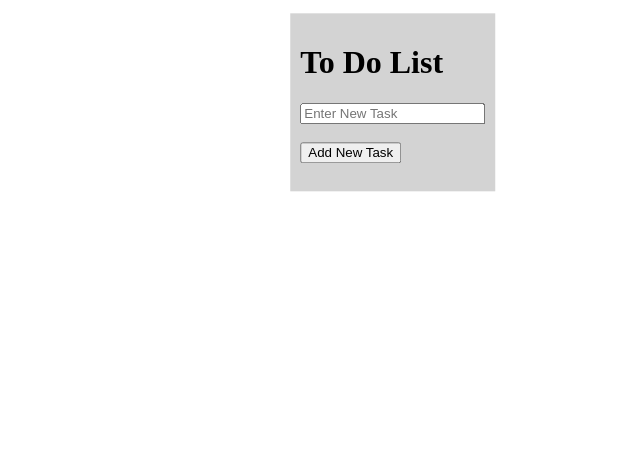
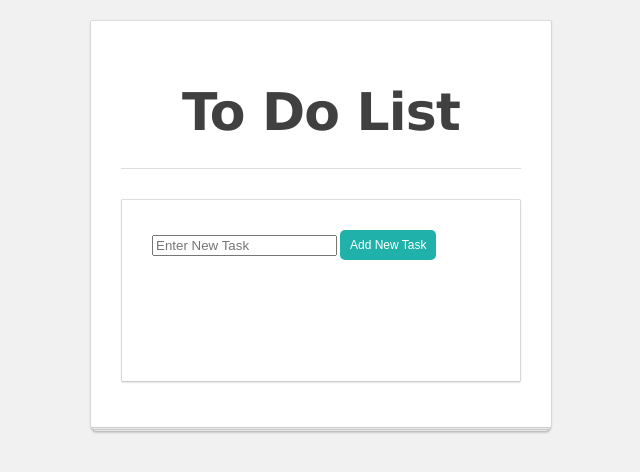
Before and after one commit to FullHouseTeam/todo-list, an Angular app: page / in a window 1280 px wide. Shown: the top 472 px of the page, without its empty margins (319-959 px from the left). Built offline with nearby package versions, Linux system fonts and the light colour scheme.

Commit message:
feat: addStyles

```diff
--- a/src/app/app.component.html
+++ b/src/app/app.component.html
@@ -1,5 +1,5 @@
 <header>
-  <style>
+  <style type="text/css">
     .centered-div {
       position: absolute;
       top: 5%;
@@ -15,8 +15,8 @@
 </header>
 <body >
 
-  <div class="centered-div">
-    <h1>
+  <div class="todo-app">
+    <h1 class="app-title">
       To Do List
     </h1>
     <app-list>
--- a/src/app/list/list.component.html
+++ b/src/app/list/list.component.html
@@ -1,10 +1,20 @@
-<input type="text" placeholder="Enter New Task" #task />
-<br>
-<br>
-<button (click)="addTask(task.value)">Add New Task</button>
+<div class="todo-item">
+    <div class="todo-app">
+        <input class="todo-input" type="text" placeholder="Enter New Task" #task />
+        <button class="btn" (click)="addTask(task.value)">Add New Task</button>
+            <br>
 <br>
 <br>
 
-<ul *ngFor="let item of items">
-<li>{{item.name}} <button (click)="removeTask(item.id)">Remove</button></li>
-</ul>
+<br>
+
+        <ul >
+            <li *ngFor="let item of items">
+                <div class="todo-item">
+                    {{item.name}}
+                    <button class="btn btn-red" (click)="removeTask(item.id)">Remove</button>
+                </div>
+            </li>
+        </ul>
+</div>
+</div>
--- a/src/styles.scss
+++ b/src/styles.scss
@@ -1 +1,111 @@
 /* You can add global styles to this file, and also import other style files */
+html, body, div, span,
+h1, p, ul, li {
+  padding: 0;
+  border: 0;
+  font: inherit;
+  vertical-align: baseline;
+}
+
+body {
+  background: #f1f1f1;
+  font-size: 16px;
+  line-height: 22px;
+  color: #404040;
+  font-family: 'Lucida Grande', Verdana, sans-serif;
+}
+
+ol, ul {
+  list-style: none;
+}
+
+.btn {
+  background: lightseagreen;
+  color: #fff;
+  padding: 3px 10px;
+  margin: 0 0 0 3px;
+  border: none;
+  border-radius: 5px;
+  font-size: 12px;
+  line-height: 24px;
+  cursor: pointer;
+  vertical-align: bottom;
+}
+
+.btn:hover {
+  background: lightslategrey;
+}
+
+.btn-red {
+  background: red;
+}
+
+.btn-red:hover {
+  background: darkred;
+}
+
+.app-title {
+  font-size: 52px;
+  line-height: 52px;
+  margin-bottom: 30px;
+  font-weight: bold;
+  text-align: center;
+  letter-spacing: -0.8px;
+}
+.todo-item {
+    padding: 10px 0;
+    border-top: solid 1px #ddd;
+    min-height: 30px;
+    line-height: 30px;
+    display: flex;
+    justify-content: space-between;
+  }
+
+  .todo-checkbox {
+    flex-shrink: 0;
+    margin: auto 1ex auto 0;
+  }
+
+  .todo-title {
+    flex-grow: 1;
+    padding-left: 11px;
+  }
+  .todo-app {
+    position: relative;
+    width: 400px;
+    padding: 30px 30px 15px;
+    background: white;
+    border: 1px solid;
+    border-color: #dfdcdc #d9d6d6 #ccc;
+    border-radius: 2px;
+    -webkit-box-shadow: 0 1px 2px rgba(0, 0, 0, 0.1);
+    box-shadow: 0 1px 2px rgba(0, 0, 0, 0.1);
+    margin: 20px auto;
+  }
+
+  .todo-app::before, .todo-app::after {
+    content: '';
+    position: absolute;
+    z-index: -1;
+    height: 4px;
+    background: white;
+    border: 1px solid #ccc;
+    border-radius: 2px;
+  }
+
+  .todo-app::after {
+    bottom: -3px;
+    left: 0;
+    right: 0;
+    -webkit-box-shadow: 0 1px 2px rgba(0, 0, 0, 0.1);
+    box-shadow: 0 1px 2px rgba(0, 0, 0, 0.1);
+  }
+
+  .todo-app::before {
+    bottom: -5px;
+    left: 2px;
+    right: 2px;
+    border-color: #c4c4c4;
+    -webkit-box-shadow: 0 1px 2px rgba(0, 0, 0, 0.15);
+    box-shadow: 0 1px 2px rgba(0, 0, 0, 0.15);
+  }
```
